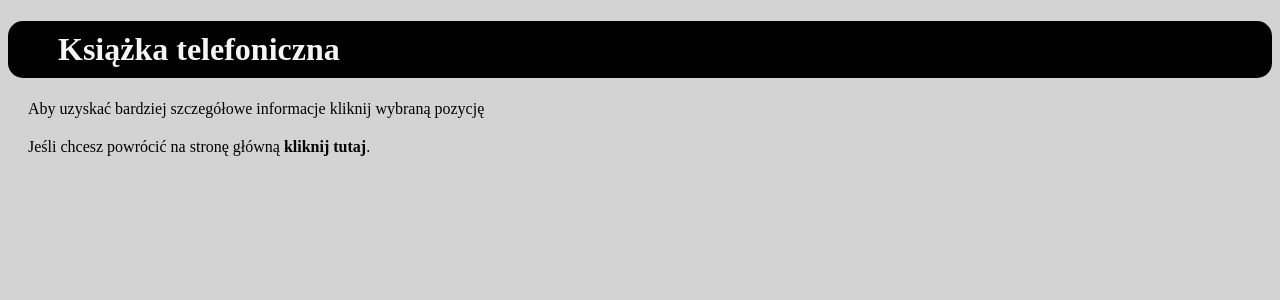
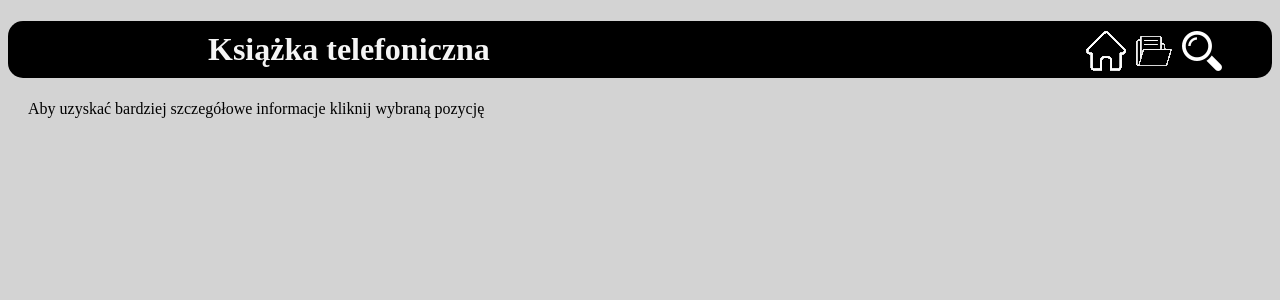
Before and after one commit to Kapskap/phonebook, a Symfony app: template templates/phones/browse.html.twig in a window 1280 px wide. Shown: the top 300 px of the page. Run offline with Twig, Linux system fonts and the light colour scheme; the template is opened without the code that fills it, so the values that code supplies are empty; some libraries are stand-ins or nearby versions.

Commit message:
17 Dodano grafikę i nawigację w postaci menu

```diff
--- a/public/styles/style.css
+++ b/public/styles/style.css
@@ -5,10 +5,14 @@ h1{
     background-color: black;
     border-radius: 15px;
     color: whitesmoke;
-    padding: 10px 0 10px 50px;
+    padding: 10px 0 10px 200px;
 }
 h4{
     margin-left: 100px;
+}
+#menu{
+    float: right;
+    padding: 0 50px 0 0;
 }
 div.gray{
     margin-left: 100px;
--- a/src/Form/SearchFormType.php
+++ b/src/Form/SearchFormType.php
@@ -14,7 +14,7 @@ class SearchFormType extends AbstractType
     {
         $builder
             ->add('query', TextType::class, [
-                'label' => 'Podaj nazwę firmy którą szukasz: ',
+                'label' => 'Podaj nazwę lub numer który szukasz: ',
                 'required' => false,
             ]);
 //            ->add('submit', SubmitType::class, [
--- a/templates/base.html.twig
+++ b/templates/base.html.twig
@@ -13,7 +13,14 @@
         {% endblock %}
     </head>
     <body>
-        <h1>Książka telefoniczna</h1>
+
+    <h1>Książka telefoniczna
+        <div id="menu">
+            <a href="{{ path('home_page') }}"><img src="/images/home.png" alt="Strona główna"></a>
+            <a href="{{ path('browse_phones') }}"><img src="/images/browse.png" alt="Zobacz wpisy"></a>
+            <a href="{{ path('search_page') }}"><img src="/images/search.png" alt="Szukaj"></a>
+        </div>
+    </h1>
 
             {% for message in app.flashes('success') %}
                     <div class="alert-success">
@@ -24,6 +31,7 @@
         {% block body %}
         <div class="content">
         Mam przyjemność zaprezentować Państwu prostą książkę telefoniczną opierającą się na bazie danych.<br>
+            <img src="/images/book.jpg" width="300" style="float: right; padding: 0 100px 0 0;"><br>
         Aby zobaczyć jakie dane występują obecnie w bazie
             <a href="{{ path('browse_phones') }}"><strong>kliknij tutaj</strong></a>.
         <br><br>
--- a/templates/forms/index.html.twig
+++ b/templates/forms/index.html.twig
@@ -11,8 +11,4 @@
     {#}
     {{ form(form) }}
 
-    <a href="{{ path('home_page') }}">Wróć na stronę główną.</a>
-    <a href="{{ path('browse_phones') }}">Zobacz wszystkie kontakty</a>
-
-
 {% endblock %}
--- a/templates/phones/browse.html.twig
+++ b/templates/phones/browse.html.twig
@@ -16,8 +16,4 @@
             {{ phone.company }} <strong>{{ phone.number }} </strong>
         </a></div><br>
     {% endfor %}
-    <div class="content">
-        Jeśli chcesz powrócić na stronę główną
-        <a href="{{ path('home_page') }}"><strong>kliknij tutaj</strong></a>.
-    </div>
  {% endblock %}
--- a/templates/phones/show.html.twig
+++ b/templates/phones/show.html.twig
@@ -14,8 +14,5 @@
         <li><a href="{{ path('edit_phones', {id: phone.id }) }}">Kliknij aby edytować dane</a><br></li>
 
     </ul>
- <br>
-     <a href="{{ path('browse_phones') }}"><strong>Powrót do przeglądania wpisów</strong></a><br>
-     <a href="{{ path('home_page') }}"><strong>Powrót na stronę główną.</strong></a>
 </div>
 {% endblock %}
--- a/templates/search/index.html.twig
+++ b/templates/search/index.html.twig
@@ -13,5 +13,4 @@
     {{ form_end(form) }}
 {#}
 
-    {# Wyświetl wyniki wyszukiwania poniżej formularza #}
 {% endblock %}
--- a/templates/search/result.html.twig
+++ b/templates/search/result.html.twig
@@ -16,6 +16,4 @@
         </ul>
     {% endif %}
 
-    <a href="{{ path('search_page') }}">Wróć do formularza wyszukiwania.</a><br>
-    <a href="{{ path('home_page') }}">Wróć na stronę główną.</a>
 {% endblock %}
```
Also changed, not shown: src/Controller/SearchController.php (+7 -4 lines), src/Repository/PhonesRepository.php (+20 -0 lines), public/images/book.jpg (added), public/images/browse.png (added), public/images/home.png (added), public/images/search.png (added).
